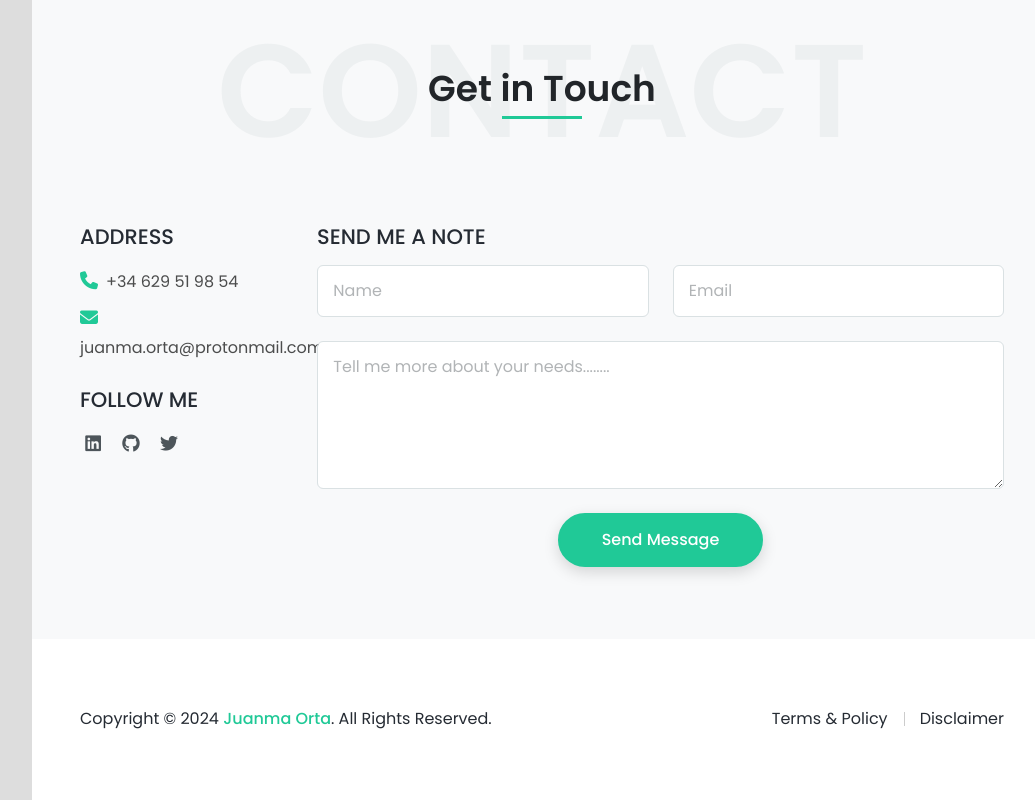
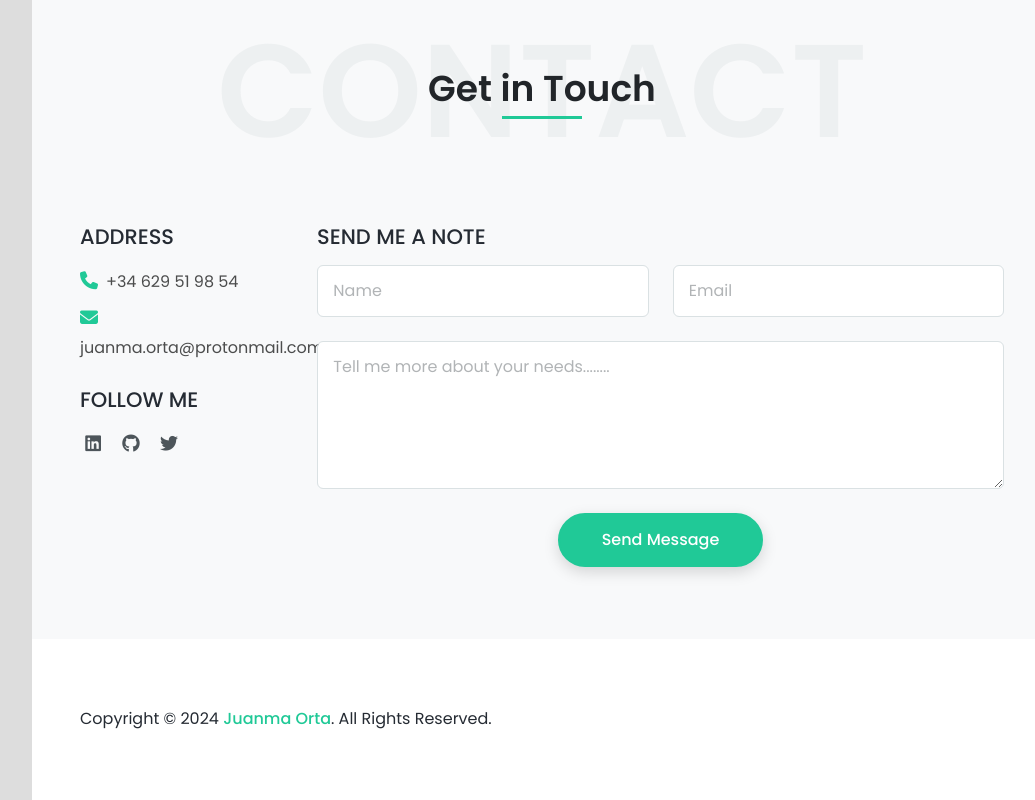
Before and after one commit to juanmaorta/juanmaorta-resume, a React (Create React App) app: page / in a window 1280 px wide. Shown: the part 3243-4043 px from the top of the page, without its empty margins (228-1263 px from the left). Built offline with nearby package versions, Linux system fonts and the light colour scheme.

Commit message:
Remove disclaimers. Update photo

```diff
--- a/public/index.html
+++ b/public/index.html
@@ -24,7 +24,7 @@
       work correctly both with client-side routing and a non-root public URL.
       Learn how to configure a non-root public URL by running `npm run build`.
     -->
-    <title>Simone - Personal Portfolio React Template</title>
+    <title>Juanma Orta - Resume</title>
 
     <link
       rel="stylesheet"
--- a/src/components/Footer.jsx
+++ b/src/components/Footer.jsx
@@ -26,30 +26,6 @@ const Footer = ({ classicHeader, darkTheme, handleNavClick }) => {
               . All Rights Reserved.
             </p>
           </div>
-          <div className="col-lg-6">
-            <ul className="nav nav-separator justify-content-center justify-content-lg-end">
-              <li className="nav-item">
-                <a
-                  className="nav-link"
-                  data-bs-toggle="modal"
-                  data-bs-target="#terms-policy"
-                  href="#terms-policy"
-                >
-                  Terms &amp; Policy
-                </a>
-              </li>
-              <li className="nav-item">
-                <a
-                  className="nav-link"
-                  data-bs-toggle="modal"
-                  data-bs-target="#disclaimer"
-                  href="#disclaimer"
-                >
-                  Disclaimer
-                </a>
-              </li>
-            </ul>
-          </div>
         </div>
       </div>
     </footer>
```
Also changed, not shown: public/images/profile.jpg.
